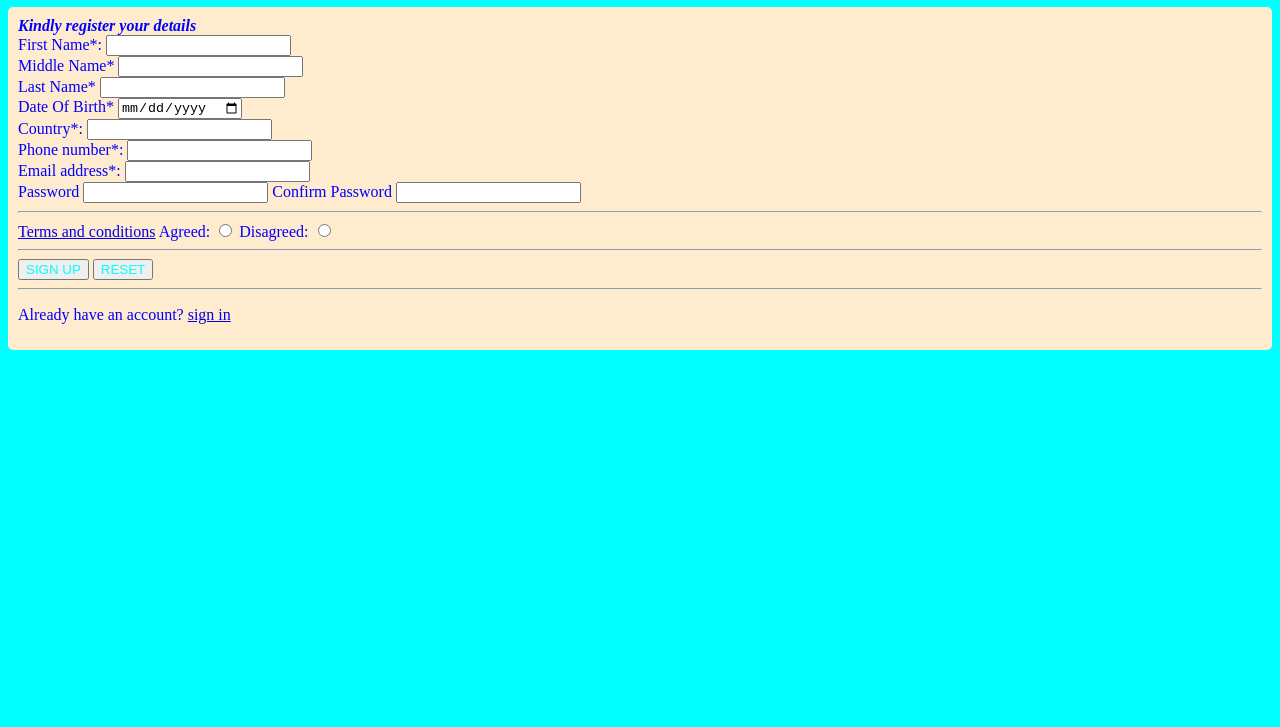
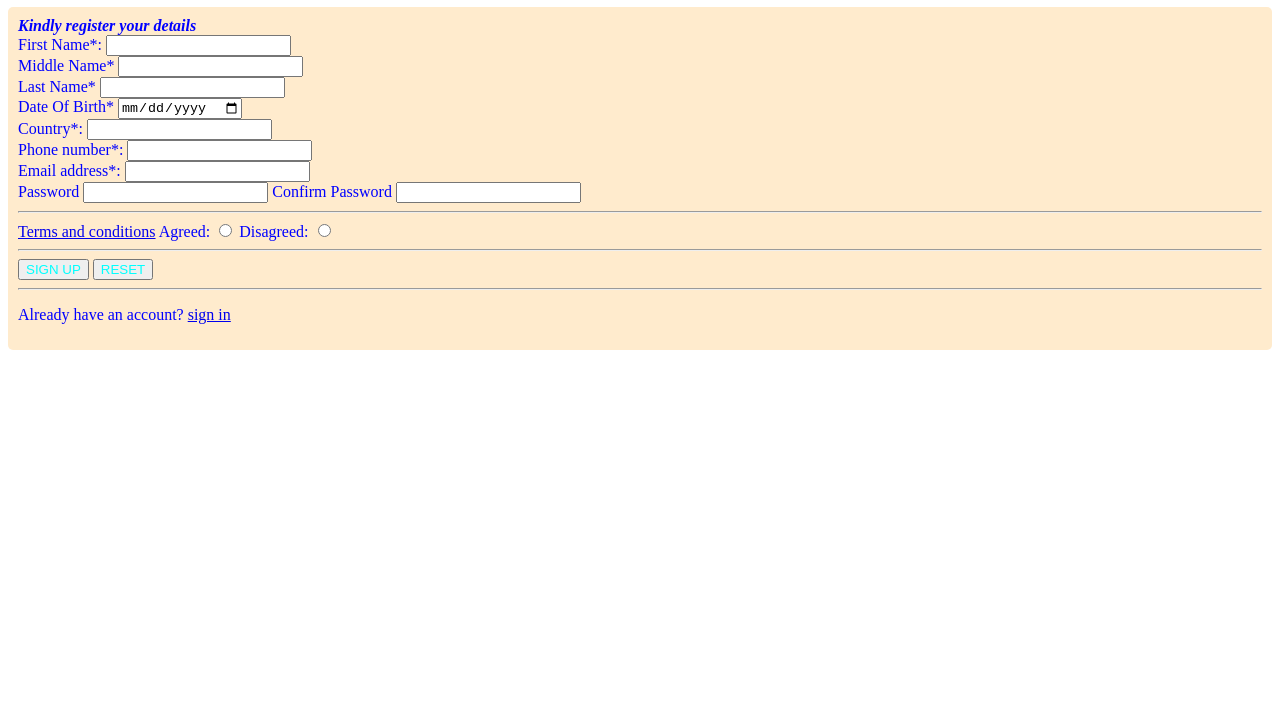
Before and after one commit to kasimma5/signup-page, a plain HTML site: page index.html in a window 1280 px wide. Shown: the part 73-800 px from the top of the page. Drawn offline with Linux system fonts and the light colour scheme.

Commit message:
Update background color of all pages

```diff
--- a/index.html
+++ b/index.html
@@ -5,7 +5,7 @@
     <meta name="viewport" content="width=device-width, initial-scale=1.0">
     <title>log in/sign up</title>
 </head>
-<body bgcolor="aqua">
+<body>
         <h1 style="color: blue;" align="center">WELCOME TO KASIMMA WEB APP</h1>
         <div style="background-color:blanchedalmond; padding: 10px; border-radius: 5px; color: blue;">
             <strong style="font-style: oblique;">Kindly register your details</strong>
```
Also changed, not shown: login.html (+1 -1 lines), terms.html (+1 -1 lines).
